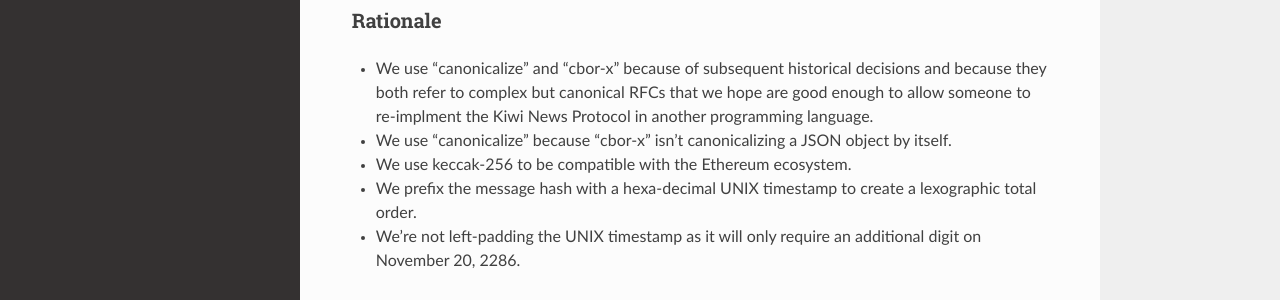
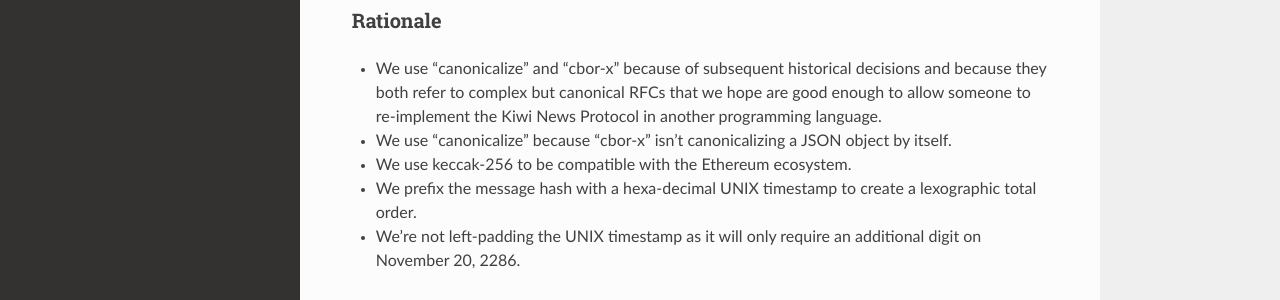
Before and after one commit to attestate/kiwistand, a Sphinx documentation site: the page built from docs/source/protocol.rst, in a window 1280 px wide and 900 px high, scrolled down 626 px. Shown: the part 340-640 px from the top of the window. Built offline with Sphinx 7.4.7 and the Read the Docs theme 3.1.0, drawn with Linux system fonts in a browser that asks for light colours.

Commit message:
fix typo

```diff
--- a/docs/source/protocol.rst
+++ b/docs/source/protocol.rst
@@ -37,7 +37,7 @@
 Rationale
 .........
 
-- We use "canonicalize" and "cbor-x" because of subsequent historical decisions and because they both refer to complex but canonical RFCs that we hope are good enough to allow someone to re-implment the Kiwi News Protocol in another programming language.
+- We use "canonicalize" and "cbor-x" because of subsequent historical decisions and because they both refer to complex but canonical RFCs that we hope are good enough to allow someone to re-implement the Kiwi News Protocol in another programming language.
 - We use "canonicalize" because "cbor-x" isn't canonicalizing a JSON object by itself.
 - We use keccak-256 to be compatible with the Ethereum ecosystem.
 - We prefix the message hash with a hexa-decimal UNIX timestamp to create a lexographic total order.
```
